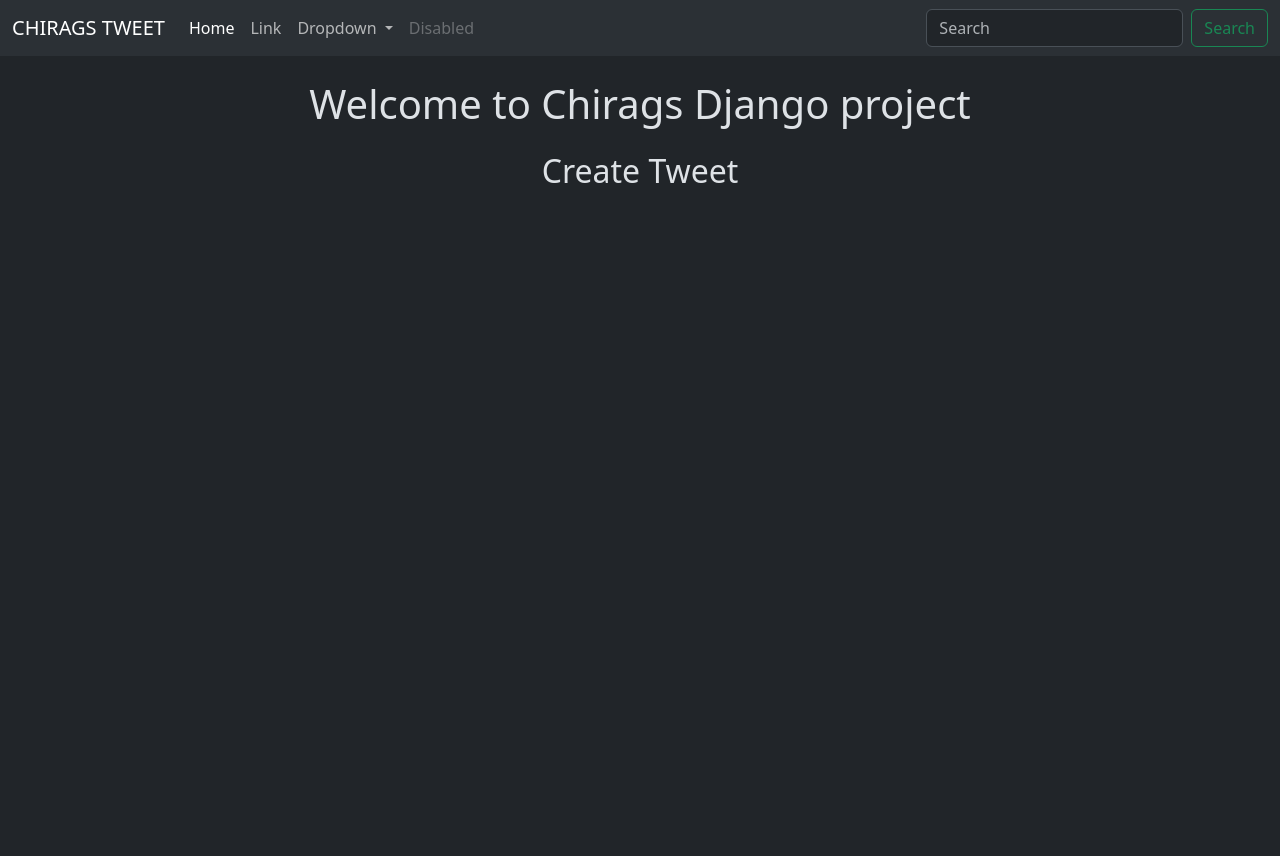
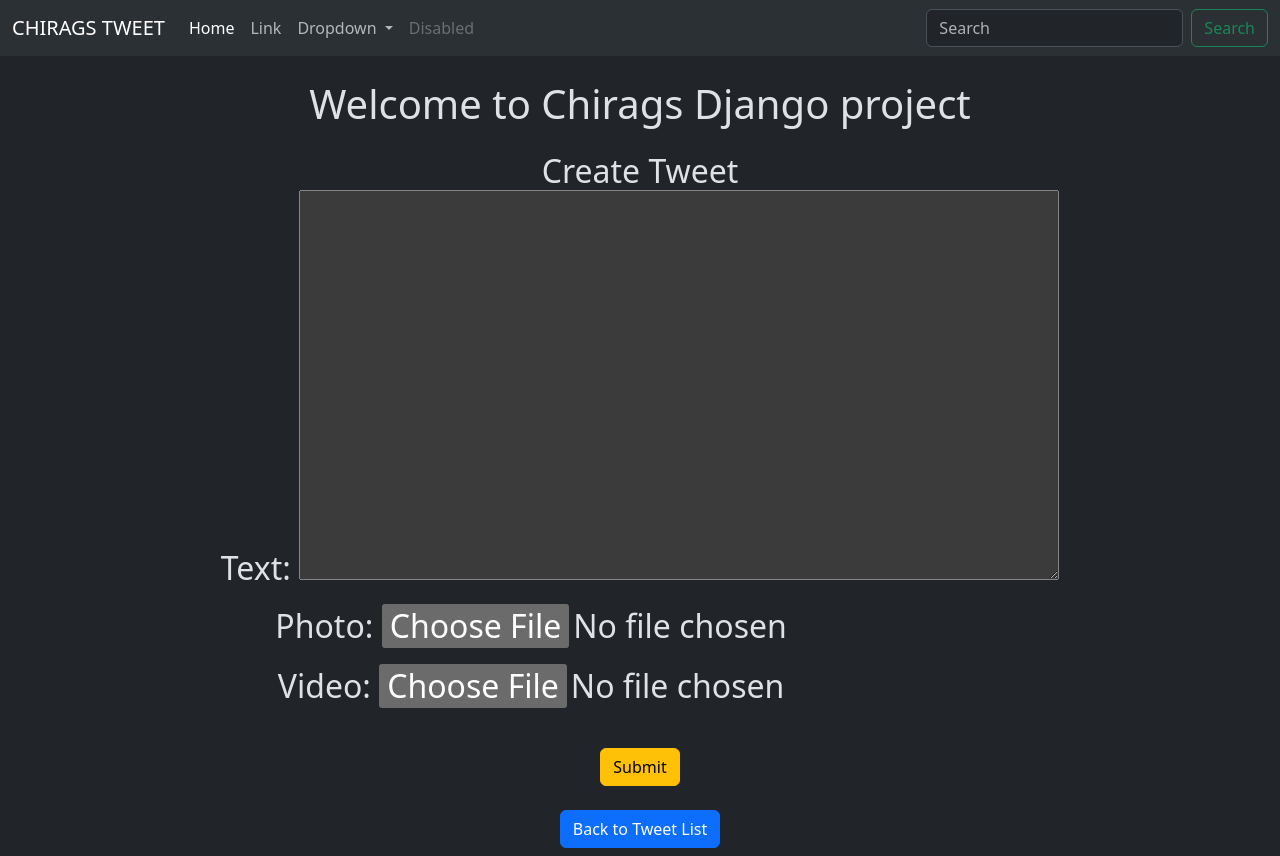
Before and after one commit to Chirag-S-Kotian/ck-tweet, a Django app: template ace/ck/templates/tweet_form.html in a window 1280 px wide. Before the commit the page ends 183 px from the top, so only its background shows below. Run offline with Django 5.2, Linux system fonts and the light colour scheme; the template is opened without the code that fills it: values that come from a table or form of the project are taken from there, others are empty.

Commit message:
"Added form with CSRF token and submit button to tweet_form.html template"

```diff
--- a/ace/ck/templates/tweet_form.html
+++ b/ace/ck/templates/tweet_form.html
@@ -12,5 +12,12 @@ Chirag Tweet
      Edit Tweet
      {% else %}
      Create Tweet
-    {% endif %}</h2>
+    {% endif %}
+    <form method="post" enctype="multipart/form-data" class="form">
+        {% csrf_token %}
+        {{ form.as_p }}
+        <button type="submit" class="btn btn-warning mt-4">Submit</button>
+    </form>
+    <a href="{% url 'tweet_list' %}" class="btn btn-primary mt-4">Back to Tweet List</a>
+</h2>
 {% endblock %}
```
